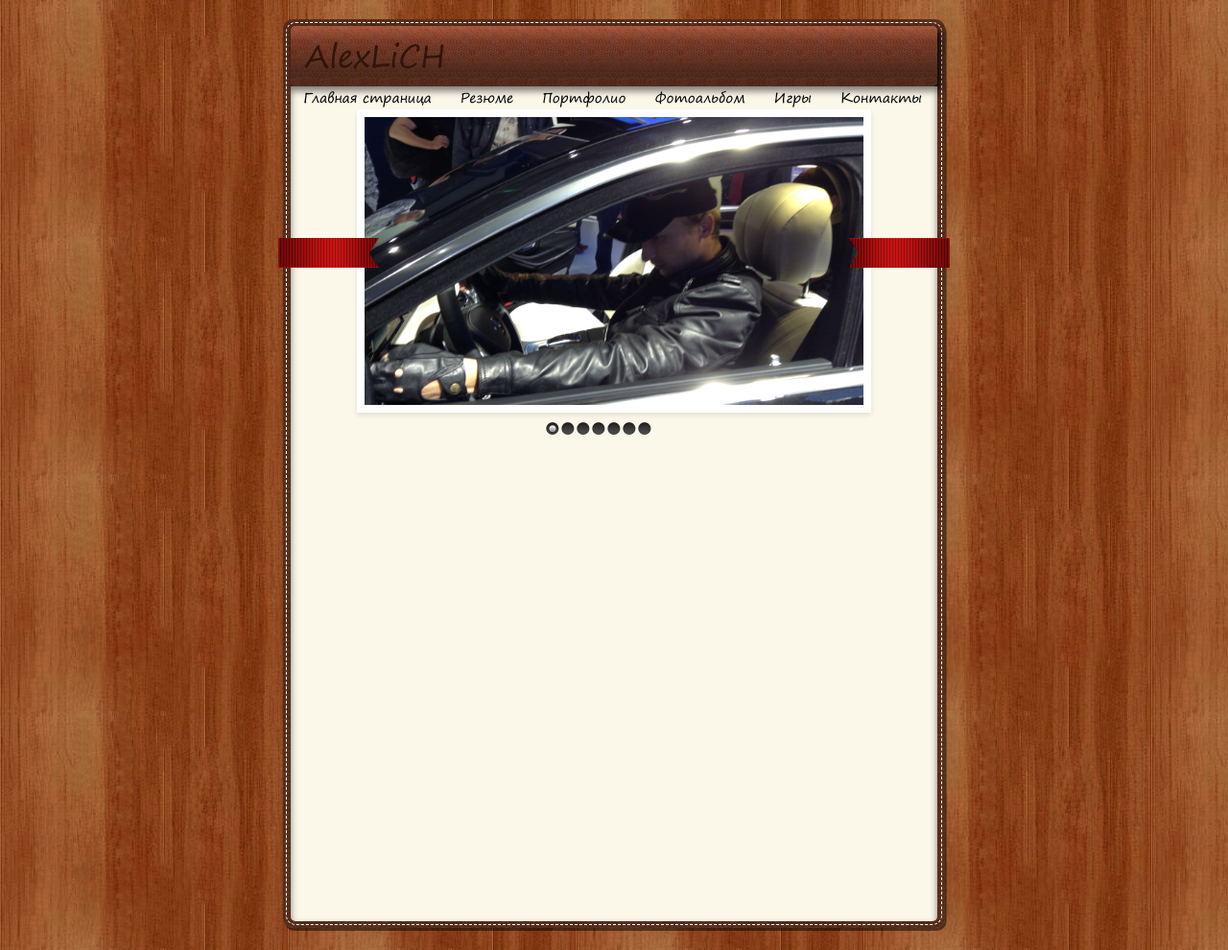
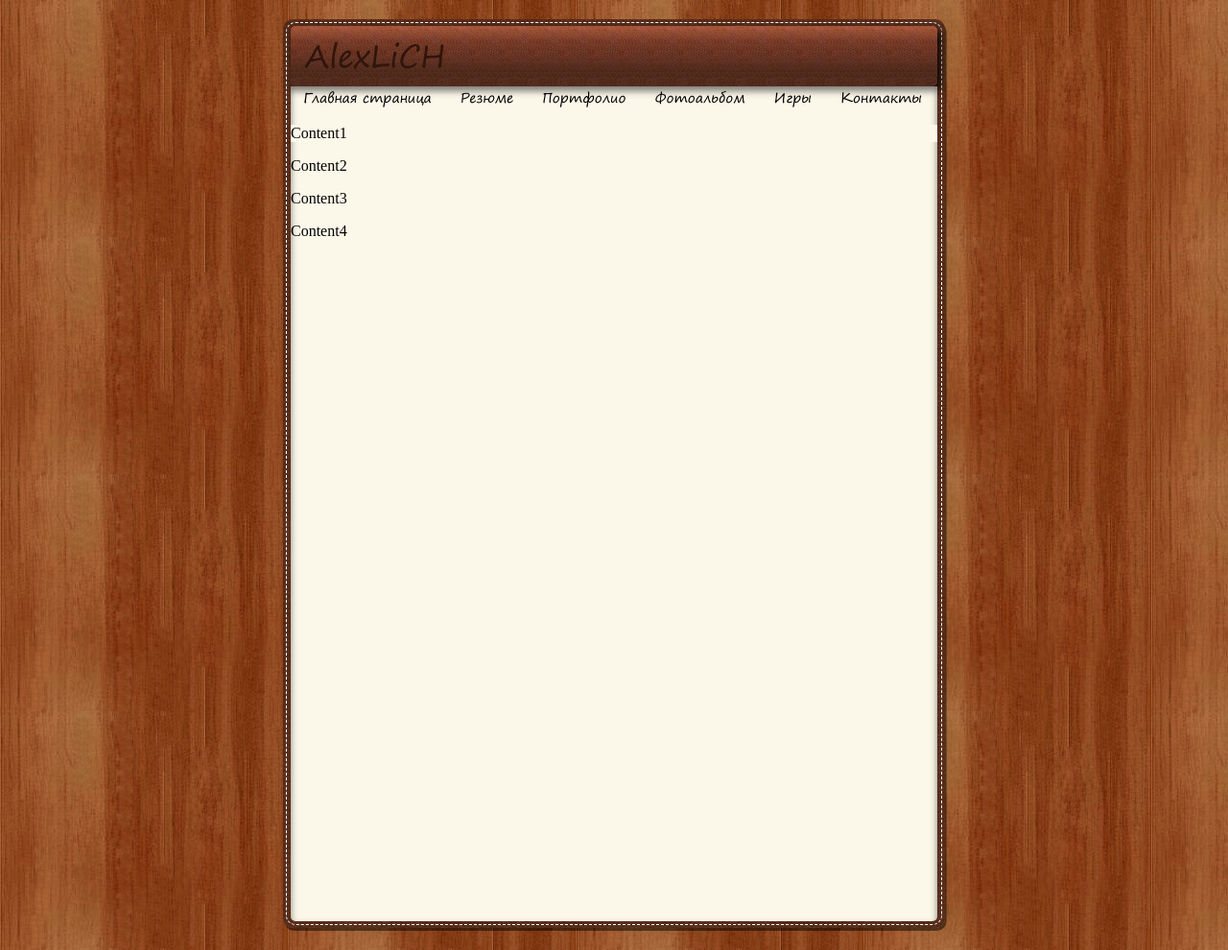
Before and after one commit to AlexLich/PortfolioSite, a PHP site: page / in a window 1280 px wide. Shown: the whole page at 96% size. Run offline with PHP 8.4, Linux system fonts and the light colour scheme; some libraries are stand-ins or nearby versions.

Commit message:
added 4 contents

```diff
--- a/index.php
+++ b/index.php
@@ -72,26 +72,20 @@
 					  <a href="4.html">Игры</a>
 					  <a href="4.html">Контакты</a>
 					</nav>
-					<div id="container">
-						<div>
-
+					<div class="main">
+						<div class="content1">
+						 <p class="content">Content1</p>
+					 </div>
+						<div class="content2">
+							<p class="content">Content2</p>
 						</div>
-						<!-- start SlidesJS slideshow -->
-						<div id="slides">
-							<img src="carousel/IMG_0502.JPG" width="100%" height="120%" alt="Slide 1">
-							<img src="carousel/P1000478.JPG" width="520" height="300" alt="Slide 2">
-							<img src="http://slidesjs.com/examples/standard/img/slide-3.jpg" width="520" height="300" alt="Slide 3">
-							<img src="http://slidesjs.com/examples/standard/img/slide-4.jpg" width="520" height="300" alt="Slide 4">
-							<img src="http://slidesjs.com/examples/standard/img/slide-5.jpg" width="520" height="300" alt="Slide 5">
-							<img src="http://slidesjs.com/examples/standard/img/slide-6.jpg" width="520" height="300" alt="Slide 6">
-							<img src="http://slidesjs.com/examples/standard/img/slide-7.jpg" width="520" height="300" alt="Slide 7">
+						<div class="content3">
+							<p class="content">Content3</p>
 						</div>
-						<!-- end SlidesJS  slideshow -->
+						<div class="content4">
+							<p class="content">Content4</p>
+						</div>
 					</div>
-
-					<div class="content1"></div>
-					<div class="content2"></div>
-
 				</div>
 			</div>
 		</div>
```
